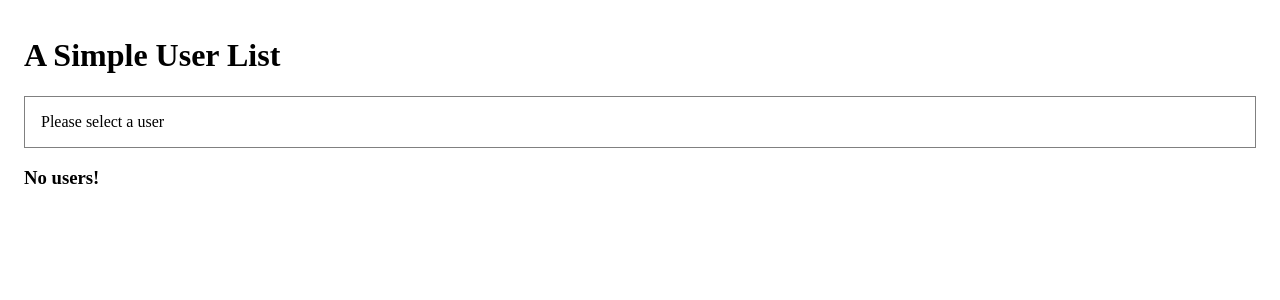
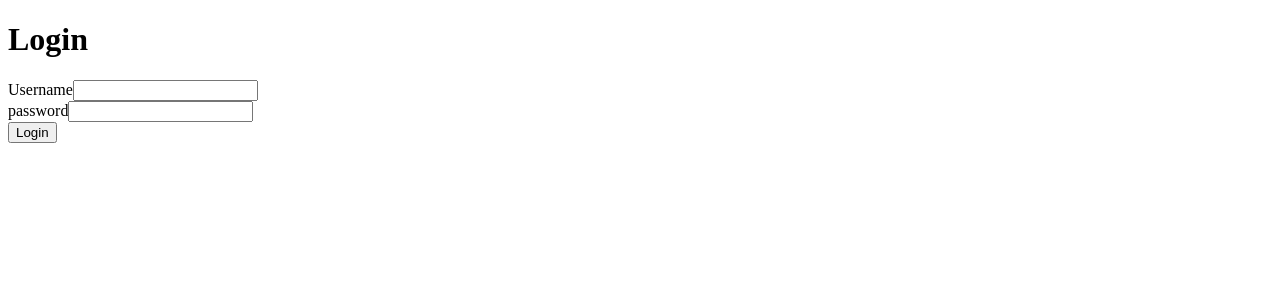
Before and after one commit to aburd/front_back_jwt_example, a React app in the folder front/: page / in a window 1280 px wide. Shown: the top 300 px of the page. Built offline with nearby package versions, Linux system fonts and the light colour scheme; no server answers.

Commit message:
add fake login on the front

```diff
--- a/front/src/App.jsx
+++ b/front/src/components/App.jsx
@@ -1,6 +1,5 @@
 import React, { Component } from 'react'
 import UserList, { User } from './UserList'
-import './scss/app.scss'
 
 export default class App extends Component {
     state = {
--- /dev/null
+++ b/front/src/components/Login.jsx
@@ -0,0 +1,62 @@
+import React, { Component } from 'react'
+import App from './App'
+
+export default class Login extends Component {
+    state = {
+        loggedIn: false,
+        username: '',
+        password: '',
+        message: '',
+    }
+
+    fetchLogin = (e) => {
+        e.preventDefault()
+        const url = `/api/login`
+        const body = {
+            username: this.state.username,
+            password: this.state.password,
+        }
+        fetch(url, { method: 'POST', headers: { 'Content-Type': 'application/json' }, body: JSON.stringify(body)})
+            .then(res => res.json())
+            .then(({ message, ok }) => {
+                if(ok) {
+                    console.log('Login ok!')
+                } else {
+                    this.setState({ message })
+                }
+            })
+            .catch(e => {
+                console.error(e)
+                this.setState({ loggedIn: false })
+            })
+    }
+
+    updateState = (stateProp) => (e) => {
+        this.setState({
+            [stateProp]: e.target.value
+        })
+    }
+
+    render() {
+        const { loggedIn, username, password, message } = this.state;
+        return loggedIn ? (<App />) : (
+            <div className="login">
+                <h1>Login</h1>
+                <form onSubmit={this.fetchLogin}>
+                    <div className="form-group">
+                        <label>Username</label>
+                        <input type="text" value={username} onChange={this.updateState('username')} />
+                    </div>
+                    <div className="form-group">
+                        <label>password</label>
+                        <input type="password" value={password} onChange={this.updateState('password')} />
+                    </div>
+                    <div className="form-group">
+                        <input type="submit" value="Login" />
+                    </div>
+                </form>
+                <div className="error-message">{message}</div>
+            </div>
+        )
+    }
+}
--- a/front/src/index.js
+++ b/front/src/index.js
@@ -1,7 +1,8 @@
 import React from 'react'
 import ReactDOM from 'react-dom'
-import App from './App'
+import Login from './components/Login'
+import './scss/app.scss'
 
 console.log('App running...')
 
-ReactDOM.render(<App />, document.getElementById('root'))
+ReactDOM.render(<Login />, document.getElementById('root'))
--- a/front/src/scss/app.scss
+++ b/front/src/scss/app.scss
@@ -8,3 +8,9 @@
     border: 1px solid gray;
     padding: 1rem;
 }
+
+.login {
+    .error-message {
+        color: red;
+    }
+}
```
Also changed, not shown: front/src/components/UserList.jsx (renamed from front/src/UserList.jsx).
